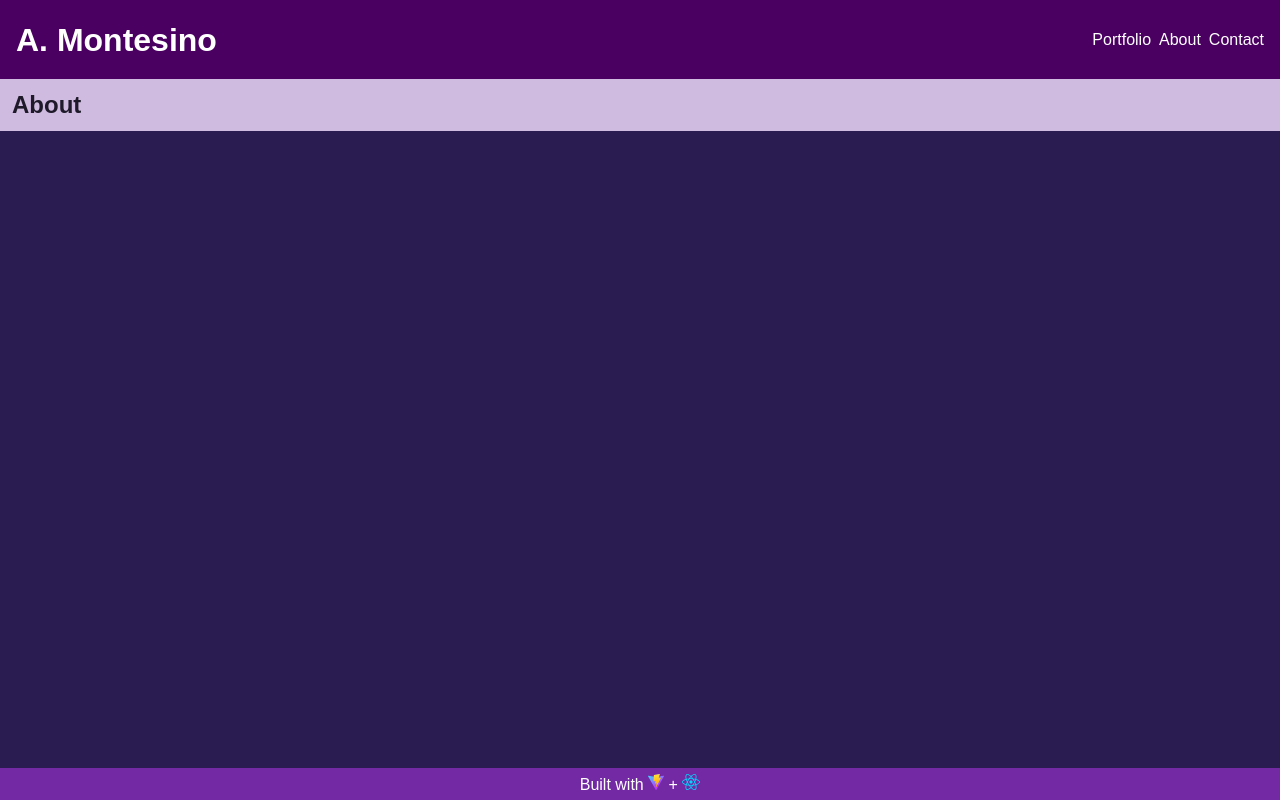
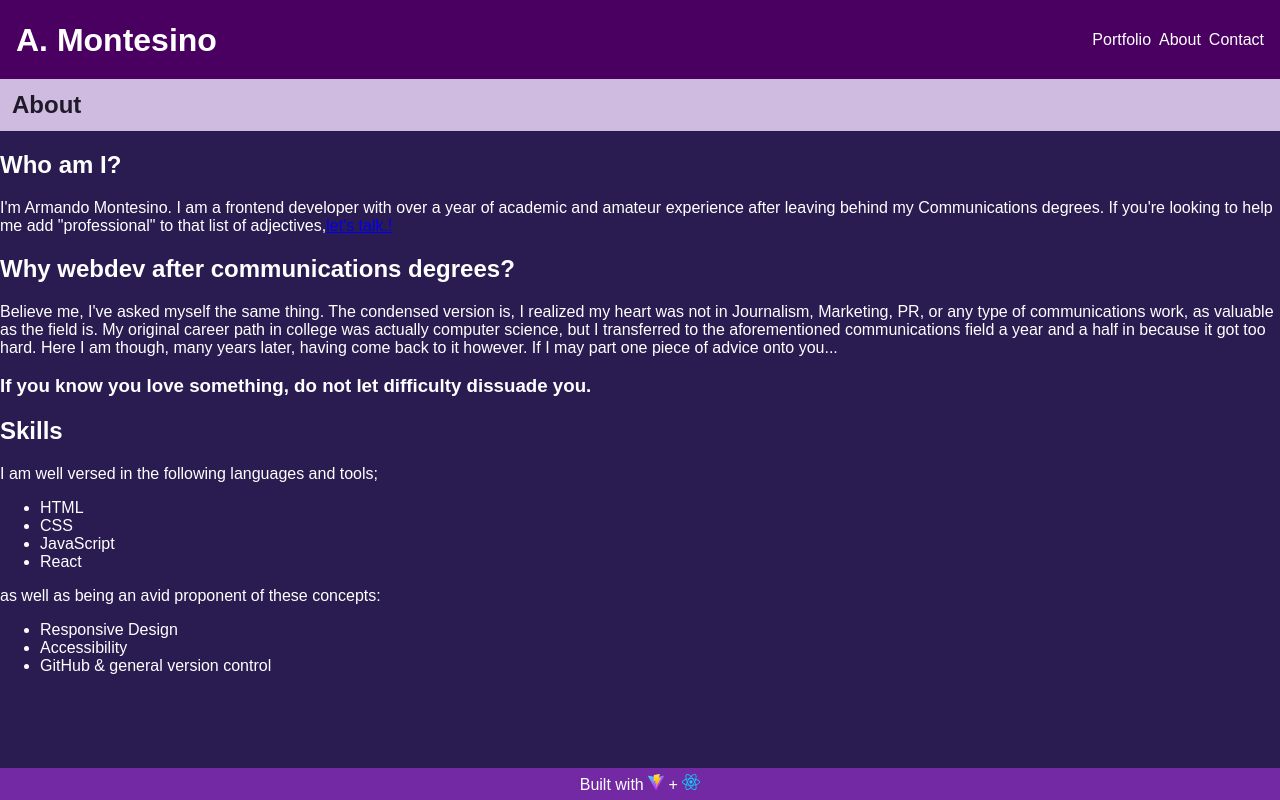
Before and after one commit to amontesino/portfolio, a React (Vite) app: page /about in a window 1280 px wide. Built offline with nearby package versions, Linux system fonts and the light colour scheme; a web font is replaced by a local one.

Commit message:
added some content to about page

```diff
--- a/src/pages/About.jsx
+++ b/src/pages/About.jsx
@@ -1,10 +1,37 @@
 import React from 'react'
+import { NavLink } from 'react-router-dom'
 
 export default function About() {
     return (
         <>
             <section className="page-section">
                 <h1 className="page-head">About</h1>
+                <h2>Who am I?</h2>
+                <p>I'm <span className="strong">Armando Montesino.</span> I am a frontend developer with over a year of academic and amateur experience after leaving behind my Communications degrees. If you're looking to help me add "professional" to that list of adjectives,
+                    <NavLink
+                        className="paragraph-link"
+                        to="../contact"
+                    >
+                        let's talk.!
+                    </NavLink>
+                </p>
+                <h2>Why webdev after communications degrees?</h2>
+                <p>Believe me, I've asked myself the same thing. The condensed version is, I realized my heart was not in Journalism, Marketing, PR, or any type of communications work, as valuable as the field is. My original career path in college was actually computer science, but I transferred to the aforementioned communications field a year and a half in because it got too hard. Here I am though, many years later, having come back to it however. If I may part one piece of advice onto you...</p>
+                <h3 className="center">If you know you love something, do not let difficulty dissuade you.</h3>
+                <h2>Skills</h2>
+                <p>I am well versed in the following languages and tools;</p>
+                <ul>
+                    <li>HTML</li>
+                    <li>CSS</li>
+                    <li>JavaScript</li>
+                    <li>React</li>
+                </ul>
+                <p>as well as being an avid proponent of these concepts:</p>
+                <ul>
+                    <li>Responsive Design</li>
+                    <li>Accessibility</li>
+                    <li>GitHub & general version control</li>
+                </ul>
             </section>
         </>
     )
```
